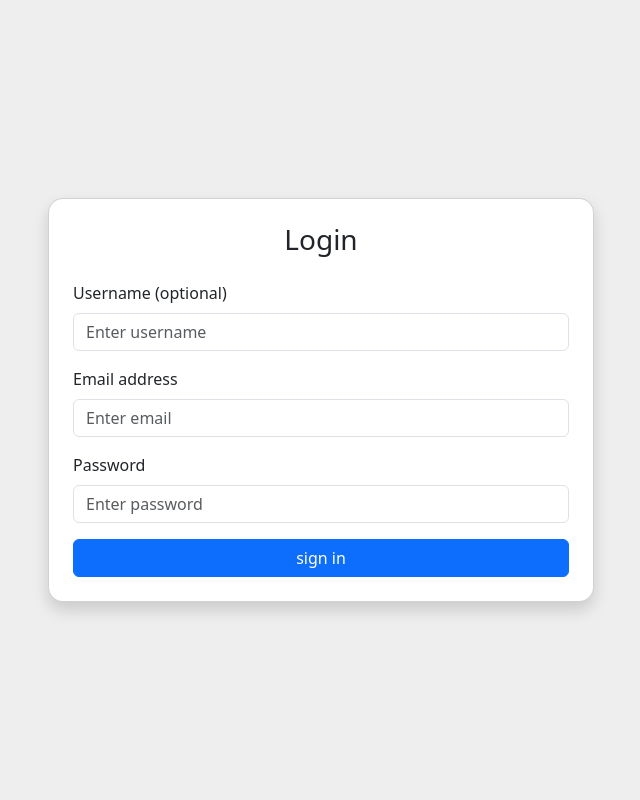
After one commit to Hasan0991/Spam-Classifier-API, a Django app: page /login/ in a window 1280 px wide. The commit adds this page. Shown: the whole page, without its empty margins (319-959 px from the left). Run offline with Django 5.2, Linux system fonts and the light colour scheme; parts of the project's set-up code (start-up, migrations or seed data) failed here and were passed over.

Commit message:
registration and login page added and fixed bugs

```diff
--- a/classifier/forms.py
+++ /dev/null
@@ -1,5 +0,0 @@
-from django import forms
-
-
-class NameForm(forms.Form):
-    your_name = forms.CharField(label="Your name", max_length=100)
--- a/classifier/serializer.py
+++ b/classifier/serializer.py
@@ -1,5 +1,7 @@
 from rest_framework import serializers
 from django.contrib.auth.models import User
+from django.contrib.auth.password_validation import validate_password
+
 class PredictSerializer(serializers.Serializer):
     text=serializers.CharField()
 
@@ -8,6 +10,10 @@ class RegisterSerializer(serializers.ModelSerializer):
     class Meta:
         model=User
         fields=["username","email","password"]
+
+    def validate_password(self, value):
+        validate_password(value)
+        return value
 
     def create(self,validated_data):
         username=validated_data["username"]
--- /dev/null
+++ b/classifier/templates/login.html
@@ -0,0 +1,71 @@
+{% load static %}
+<!DOCTYPE html>
+<html lang="en">
+<head>
+  <meta charset="UTF-8" />
+  <meta name="viewport" content="width=device-width, initial-scale=1" />
+  <title>Login</title>
+
+  <link
+    href="https://cdn.jsdelivr.net/npm/bootstrap@5.3.0/dist/css/bootstrap.min.css"
+    rel="stylesheet"
+  >
+  <link
+    href="https://cdnjs.cloudflare.com/ajax/libs/font-awesome/6.4.0/css/all.min.css"
+    rel="stylesheet"
+  />
+</head>
+<body style="background-color: #eee;">
+
+  <section class="vh-100 d-flex align-items-center justify-content-center">
+    <div class="container">
+      <div class="row justify-content-center">
+        <div class="col-lg-6">
+          <div class="card shadow" style="border-radius: 15px;">
+            <div class="card-body p-4">
+
+              <h3 class="text-center mb-4">Login</h3>
+
+              <form method="POST" action="{% url 'login_api' %}">
+                {% csrf_token %}
+
+                <div class="mb-3">
+                  <label for="username" class="form-label">Username (optional)</label>
+                  <input type="text" class="form-control" id="username" name="username" placeholder="Enter username">
+                </div>
+
+                <div class="mb-3">
+                  <label for="email" class="form-label">Email address</label>
+                  <input type="email" class="form-control" id="email" name="email" placeholder="Enter email" required>
+                </div>
+
+                <div class="mb-3">
+                  <label for="password" class="form-label">Password</label>
+                  <input type="password" class="form-control" id="password" name="password" placeholder="Enter password" required>
+                </div>
+
+                <button type="submit" class="btn btn-primary w-100">sign in</button>
+              </form>
+
+              {% if errors %}
+                <div class="alert alert-danger mt-3">
+                  <ul>
+                  {% for field, messages in errors.items %}
+                    {% for message in messages %}
+                      <li>{{ field }}: {{ message }}</li>
+                    {% endfor %}
+                  {% endfor %}
+                  </ul>
+                </div>
+              {% endif %}
+
+            </div>
+          </div>
+        </div>
+      </div>
+    </div>
+  </section>
+
+  <script src="https://cdn.jsdelivr.net/npm/bootstrap@5.3.0/dist/js/bootstrap.bundle.min.js"></script>
+</body>
+</html>
--- a/classifier/urls.py
+++ b/classifier/urls.py
@@ -1,10 +1,10 @@
 from django.urls import path
-from .views import PredictView,RegisterView,LoginView
+from .views import PredictView,RegisterView,LoginView,login_page
 from . import views
 
 urlpatterns=[
     path("predict/",PredictView.as_view(),name="predict"),
-    path("register/",RegisterView.as_view(),name="register"),
-    path("login/",LoginView.as_view(),name="login")
+    path("register/",RegisterView.as_view(),name="register_api"),
+    path("login/",LoginView.as_view(),name="login_api")
 
 ]
--- a/classifier/views.py
+++ b/classifier/views.py
@@ -8,10 +8,15 @@ from rest_framework.decorators import api_view,authentication_classes,permission
 from rest_framework.permissions import IsAuthenticated,IsAdminUser
 from django.contrib.auth import authenticate
 from rest_framework_simplejwt.tokens import RefreshToken
+from django.shortcuts import redirect
+
+
 def myapp(request):
     return render(request,"register.html")
+
+def login_page(request):
+    return render(request,'login.html')
 class PredictView(APIView):
-    permission_classes = [IsAdminUser]
     def post(self,request):
         serializer = PredictSerializer(data=request.data)
         if serializer.is_valid():
@@ -25,9 +30,9 @@ class RegisterView(APIView):
     def post(self,request):
         serializer = RegisterSerializer(data=request.data)
         if serializer.is_valid():
-            user =serializer.save()
-            return Response({"message":"User registered successfully"},status=status.HTTP_200_OK)
-        return Response(serializer.errors,status=status.HTTP_400_BAD_REQUEST)
+            serializer.save()
+            return render(request,'login.html', {'success': 'User registered successfully'})
+        return render(request, 'register.html', {'errors': serializer.errors})
 
 class LoginView(APIView):
     def post(self,request):
--- a/spam_api/urls.py
+++ b/spam_api/urls.py
@@ -17,14 +17,15 @@ Including another URLconf
 from django.contrib import admin
 from django.urls import path
 from  django.urls import include,path
-from classifier.views import myapp
+from classifier.views import myapp,login_page
 from rest_framework_simplejwt.views import (
     TokenObtainPairView,
     TokenRefreshView,
 )
 urlpatterns = [
     path('admin/', admin.site.urls),
-    path('', myapp),
+    path('', myapp,name='home'),
+    path('login/',login_page,name='login_page'),
     path("api/", include("classifier.urls")),
     path('api/token/', TokenObtainPairView.as_view(), name='token_obtain_pair'),
     path('api/token/refresh/', TokenRefreshView.as_view(), name='token_refresh')
```
Also changed, not shown: classifier/templates/register.html (+17 -1 lines).
